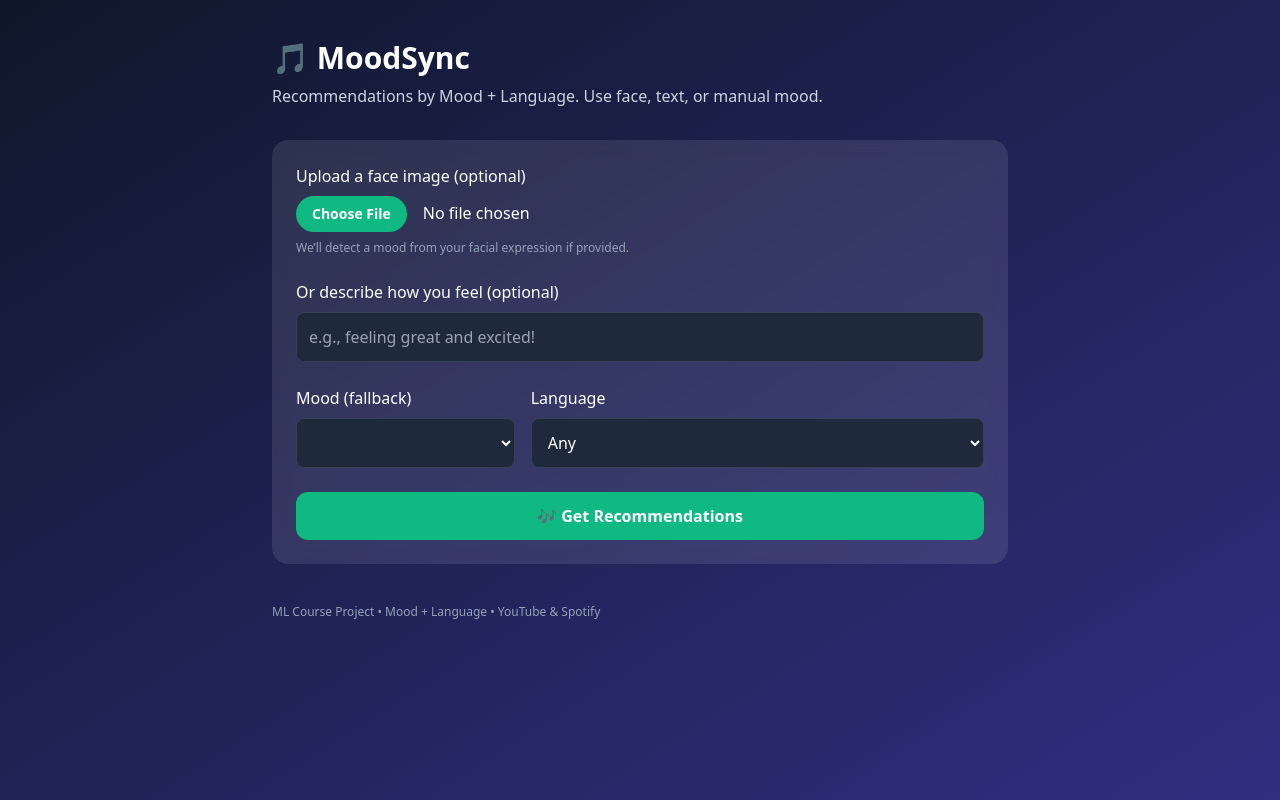
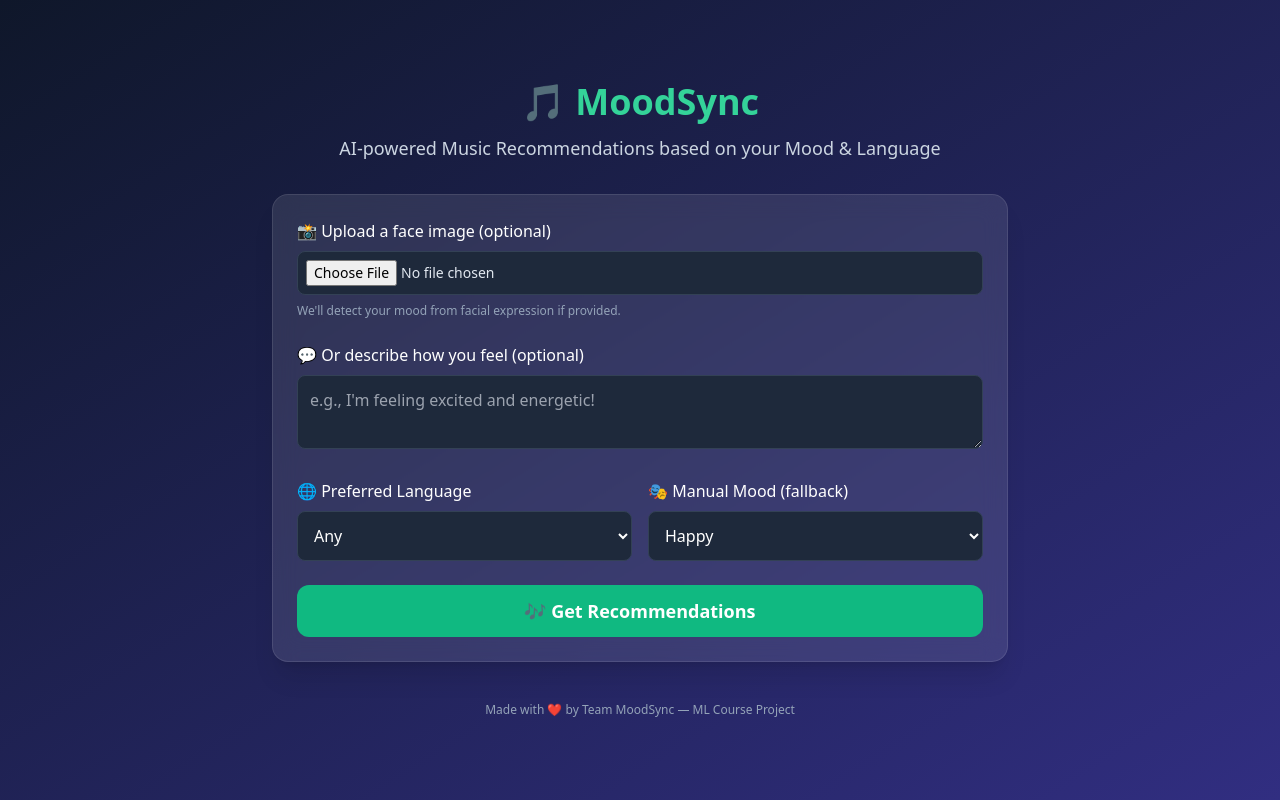
Before and after one commit to ABHIGH15/moodsync-app, a Flask app: page / in a window 1280 px wide. Run offline with Flask 3, Linux system fonts and the light colour scheme; lists and menus that the app fills with data are empty; parts of the project's set-up code (start-up, migrations or seed data) failed here and were passed over; some libraries are stand-ins or nearby versions.

Commit message:
Update index.html

```diff
--- a/templates/index.html
+++ b/templates/index.html
@@ -1,52 +1,59 @@
 <!doctype html>
-<html>
+<html lang="en">
 <head>
   <meta charset="utf-8">
   <title>MoodSync — AI Music Recommender</title>
   <script src="https://cdn.tailwindcss.com"></script>
 </head>
-<body class="min-h-screen bg-gradient-to-br from-slate-900 to-indigo-900 text-white">
-  <div class="max-w-3xl mx-auto py-10 px-4">
-    <h1 class="text-3xl font-bold mb-2">🎵 MoodSync</h1>
-    <p class="text-slate-300 mb-8">Recommendations by Mood + Language. Use face, text, or manual mood.</p>
+<body class="min-h-screen bg-gradient-to-br from-slate-900 to-indigo-900 text-white flex items-center justify-center">
+  <div class="max-w-3xl mx-auto py-10 px-4 w-full">
+    <h1 class="text-4xl font-extrabold mb-3 text-emerald-400 text-center">🎵 MoodSync</h1>
+    <p class="text-slate-300 mb-8 text-center text-lg">AI-powered Music Recommendations based on your Mood & Language</p>
 
-    <form action="/recommend" method="POST" enctype="multipart/form-data" class="bg-white/10 backdrop-blur p-6 rounded-2xl space-y-6">
+    <form action="/" method="POST" enctype="multipart/form-data" class="bg-white/10 backdrop-blur-md p-6 rounded-2xl space-y-6 shadow-xl border border-white/10">
+
       <div>
-        <label class="block mb-2 font-medium">Upload a face image (optional)</label>
-        <input type="file" name="face" accept="image/*" class="file:mr-4 file:py-2 file:px-4 file:rounded-full file:border-0 file:text-sm file:font-semibold file:bg-emerald-500 file:text-white hover:file:bg-emerald-600">
-        <p class="text-xs text-slate-400 mt-2">We’ll detect a mood from your facial expression if provided.</p>
+        <label class="block mb-2 font-medium">📸 Upload a face image (optional)</label>
+        <input type="file" name="face_image" accept="image/*"
+          class="block w-full text-sm text-slate-200 bg-slate-800 border border-slate-700 rounded-lg p-2 focus:ring-2 focus:ring-emerald-400">
+        <p class="text-xs text-slate-400 mt-2">We'll detect your mood from facial expression if provided.</p>
       </div>
 
       <div>
-        <label class="block mb-2 font-medium">Or describe how you feel (optional)</label>
-        <input name="feeling_text" placeholder="e.g., feeling great and excited!" class="w-full bg-slate-800 rounded-lg p-3 border border-slate-700">
+        <label class="block mb-2 font-medium">💬 Or describe how you feel (optional)</label>
+        <textarea name="user_text" placeholder="e.g., I'm feeling excited and energetic!"
+          class="w-full bg-slate-800 border border-slate-700 rounded-lg p-3 text-white"></textarea>
       </div>
 
-      <div class="grid grid-cols-1 md:grid-cols-3 gap-4">
+      <div class="grid grid-cols-1 md:grid-cols-2 gap-4">
         <div>
-          <label class="block mb-2 font-medium">Mood (fallback)</label>
-          <select name="mood" class="w-full bg-slate-800 rounded-lg p-3 border border-slate-700">
-            {% for m in moods %}
-              <option>{{ m }}</option>
-            {% endfor %}
+          <label class="block mb-2 font-medium">🌐 Preferred Language</label>
+          <select name="language" class="w-full bg-slate-800 border border-slate-700 rounded-lg p-3 text-white">
+            <option value="">Any</option>
+            <option value="English">English</option>
+            <option value="Hindi">Hindi</option>
+            <option value="Spanish">Spanish</option>
+            <option value="Korean">Korean</option>
           </select>
         </div>
 
-        <div class="md:col-span-2">
-          <label class="block mb-2 font-medium">Language</label>
-          <select name="language" class="w-full bg-slate-800 rounded-lg p-3 border border-slate-700">
-            <option value="">Any</option>
-            {% for lang in languages %}
-              <option value="{{ lang }}">{{ lang }}</option>
-            {% endfor %}
+        <div>
+          <label class="block mb-2 font-medium">🎭 Manual Mood (fallback)</label>
+          <select name="mood" class="w-full bg-slate-800 border border-slate-700 rounded-lg p-3 text-white">
+            <option value="Happy">Happy</option>
+            <option value="Sad">Sad</option>
+            <option value="Energetic">Energetic</option>
+            <option value="Calm">Calm</option>
           </select>
         </div>
       </div>
 
-      <button class="w-full bg-emerald-500 hover:bg-emerald-600 transition rounded-xl py-3 font-semibold">🎶 Get Recommendations</button>
+      <button class="w-full bg-emerald-500 hover:bg-emerald-600 transition rounded-xl py-3 font-semibold text-lg">
+        🎶 Get Recommendations
+      </button>
     </form>
 
-    <footer class="mt-10 text-xs text-slate-400">ML Course Project • Mood + Language • YouTube & Spotify</footer>
+    <footer class="mt-10 text-xs text-slate-400 text-center">Made with ❤️ by Team MoodSync — ML Course Project</footer>
   </div>
 </body>
 </html>
```
